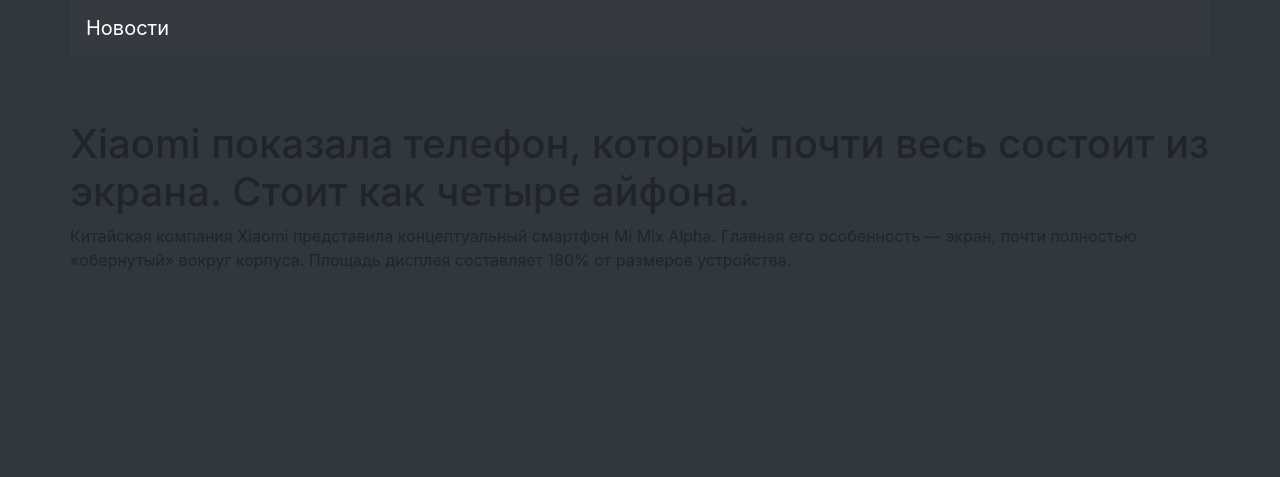
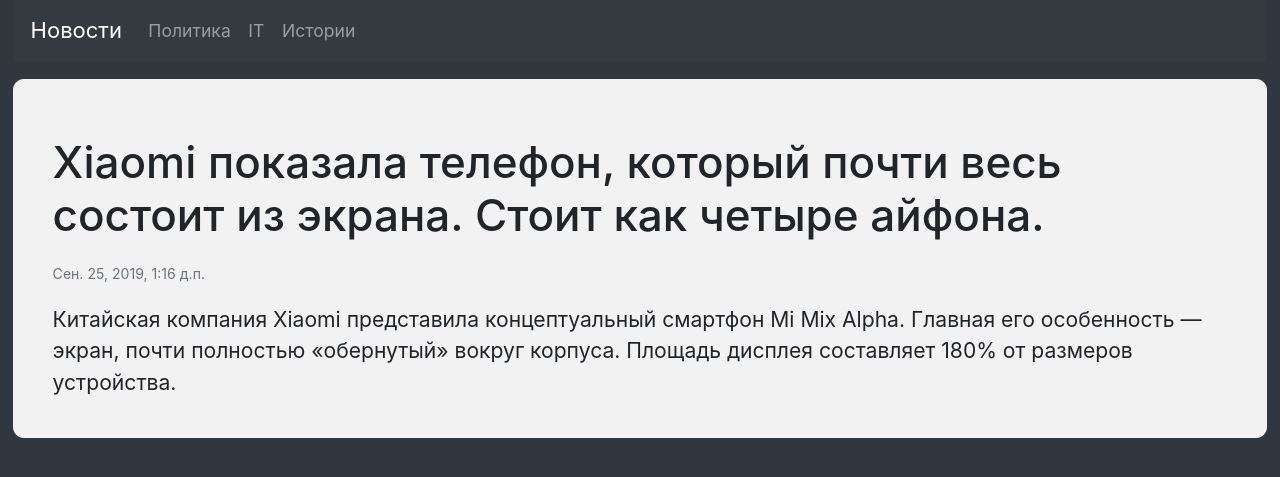
Before and after one commit to etochie/News-site, a Django app: a page that uses templates/base.html in a window 1280 px wide. Shown: the top 477 px of the page. Run offline with Django 3.2, Linux system fonts and the light colour scheme; data comes from the database, SQL or seed files in the repository; some libraries are stand-ins or nearby versions.

Commit message:
added css

```diff
--- a/news/templates/news/article_detail.html
+++ b/news/templates/news/article_detail.html
@@ -5,13 +5,20 @@
 {% endblock %}
 
 {% block content %}
-    <h1 class="mt-5">
-        {{ article.title }}
-    </h1>
-    <h3 class="mt-1">
-        {{ article.title2 }}
-    </h3>
-    <p>
-        {{ article.body }}
-    </p>
+
+    <div style="padding: 2.25rem; background: #f2f2f2; border-radius: 10px">
+
+        <h1 class="mt-3">
+            {{ article.title }}
+        </h1>
+        <h3 class="mt-3">
+            {{ article.title2 }}
+        </h3>
+        <p class="card-text"><small class="text-muted">{{ article.pub_date }}</small></p>
+        <big>
+            {{ article.body }}
+        </big>
+
+    </div>
+
 {% endblock %}
--- a/news/templates/news/base_news.html
+++ b/news/templates/news/base_news.html
@@ -2,10 +2,20 @@
 
 {% block navbar %}
 
-    {% for tag in tags %}
-        <li class="nav-item">
-            <a class="nav-link" href="{{ tag.get_detail_url }}">{{ tag.title }}<span class="sr-only">(current)</span></a>
-        </li>
-    {% endfor %}
+<!--    {% for tag in tags %}-->
+<!--        <li class="nav-item">-->
+<!--            <a class="nav-link" href="{{ tag.get_detail_url }}">{{ tag.title }}<span class="sr-only">(current)</span></a>-->
+<!--        </li>-->
+<!--    {% endfor %}-->
+
+    <li class="nav-item">
+        <a class="nav-link" href="/news/tag/politika">Политика<span class="sr-only">(current)</span></a>
+    </li>
+    <li class="nav-item">
+        <a class="nav-link" href="/news/tag/it">IT<span class="sr-only">(current)</span></a>
+    </li>
+    <li class="nav-item">
+        <a class="nav-link" href="/news/tag/istorii">Истории<span class="sr-only">(current)</span></a>
+    </li>
 
 {% endblock %}
--- a/news/templates/news/includes/article_card_template.html
+++ b/news/templates/news/includes/article_card_template.html
@@ -6,7 +6,7 @@
     <a href="{{ article.get_detail_url }}" style="color: #000; text-decoration: none">
         <div class="card-body">
             <b class="card-title">{{ article.title }}</b>
-            <p class="card-text">{{ article.title2 }}</p>
+            <p class="card-title">{{ article.title2 }}</p>
             <p class="card-text"><small class="text-muted">{{ article.pub_date }}</small></p>
         </div>
     </a>
--- a/templates/base.html
+++ b/templates/base.html
@@ -9,7 +9,7 @@
         {% endblock %}
     </title>
 </head>
-<body style="background: #31373e">
+<body style="background: #31373e; zoom: 110%">
 
     <nav class="container navbar navbar-expand-lg navbar-dark bg-dark">
         <a class="navbar-brand" href="{% url 'news:index' %}">Новости</a>
```
Also changed, not shown: news/templates/news/tag_detail.html (+7 -3 lines).
